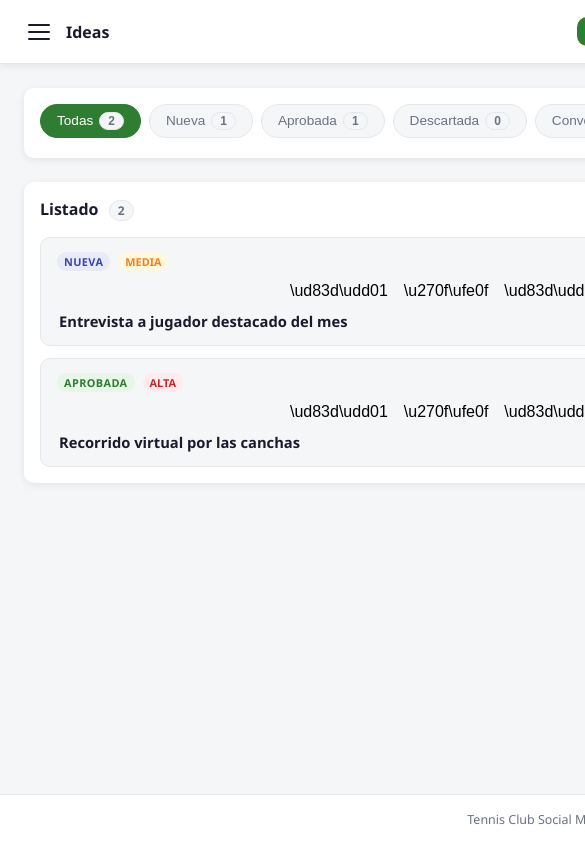
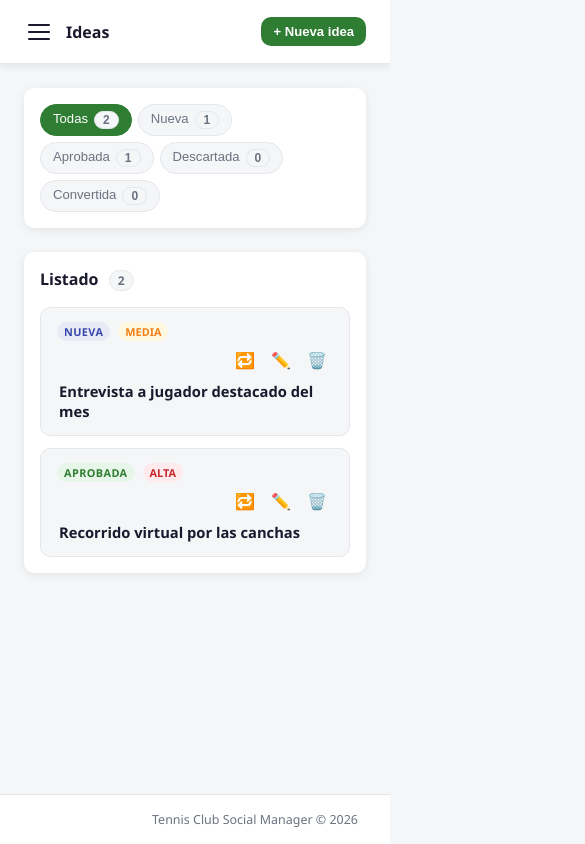
Before and after one commit to ProgCan98/tennis-club-social-manager, a React (Vite) app in the folder react/: page /ideas in a window 390 px wide. Shown: the top 844 px of the page, 585 px wide, since content can reach past the window. Built offline with nearby package versions, Linux system fonts and the light colour scheme.

Commit message:
fix: restore emojis, tabs wrap on mobile

```diff
--- a/react/src/pages/IdeasPage.jsx
+++ b/react/src/pages/IdeasPage.jsx
@@ -161,11 +161,11 @@ function IdeasPage() {
                     onClick={() => setConfirmConvertId(i.id)}
                     title="Convertir en post"
                   >
-                    \ud83d\udd01
+                    🔁
                   </button>
                 )}
-                <button className="btn-icon" onClick={() => openEdit(i)} title="Editar">\u270f\ufe0f</button>
-                <button className="btn-icon" onClick={() => setConfirmDeleteId(i.id)} title="Eliminar">\ud83d\uddd1\ufe0f</button>
+                <button className="btn-icon" onClick={() => openEdit(i)} title="Editar">✏️</button>
+                <button className="btn-icon" onClick={() => setConfirmDeleteId(i.id)} title="Eliminar">🗑️</button>
               </div>
               <span className="idea-item__title--mobile">{i.title}</span>
             </li>
--- a/react/src/pages/PostsPage.jsx
+++ b/react/src/pages/PostsPage.jsx
@@ -162,8 +162,8 @@ function PostsPage() {
                 <span className="post-item__title">{p.title}</span>
               </div>
               <div className="post-item__meta">
-                <span className="post-item__platforms">{p.platforms.join(' \u00b7 ')}</span>
-                <span className="post-item__date">{p.scheduledDate ? formatDate(p.scheduledDate) : '\u2014'}</span>
+                <span className="post-item__platforms">{p.platforms.join(' · ')}</span>
+                <span className="post-item__date">{p.scheduledDate ? formatDate(p.scheduledDate) : '—'}</span>
               </div>
               <div className="post-item__actions">
                 {p.status !== 'published' && (
@@ -172,11 +172,11 @@ function PostsPage() {
                     onClick={() => handleAdvance(p.id)}
                     title={p.status === 'draft' ? 'Marcar como programado' : 'Marcar como publicado'}
                   >
-                    {p.status === 'draft' ? '\ud83d\udcc5' : '\u2705'}
+                    {p.status === 'draft' ? '📅' : '✅'}
                   </button>
                 )}
-                <button className="btn-icon" onClick={() => openEdit(p)} title="Editar">\u270f\ufe0f</button>
-                <button className="btn-icon" onClick={() => setConfirmDeleteId(p.id)} title="Eliminar">\ud83d\uddd1\ufe0f</button>
+                <button className="btn-icon" onClick={() => openEdit(p)} title="Editar">✏️</button>
+                <button className="btn-icon" onClick={() => setConfirmDeleteId(p.id)} title="Eliminar">🗑️</button>
               </div>
               <span className="post-item__title--mobile">{p.title}</span>
             </li>
--- a/react/src/style.css
+++ b/react/src/style.css
@@ -1176,17 +1176,18 @@ body {
     font-size: 1.8rem;
   }
 
-  /* --- Tabs: scroll horizontal --- */
+  /* --- Tabs: wrap en mobile para que se vean todos --- */
   .tabs {
-    overflow-x: auto;
-    flex-wrap: nowrap;
-    -webkit-overflow-scrolling: touch;
-    padding-bottom: 4px;
+    overflow-x: visible;
+    flex-wrap: wrap;
+    gap: 6px;
   }
 
   .tab {
     white-space: nowrap;
     flex-shrink: 0;
+    font-size: 0.82rem;
+    padding: 6px 12px;
   }
 
   /* --- Post item: 2 filas en mobile --- */
```
